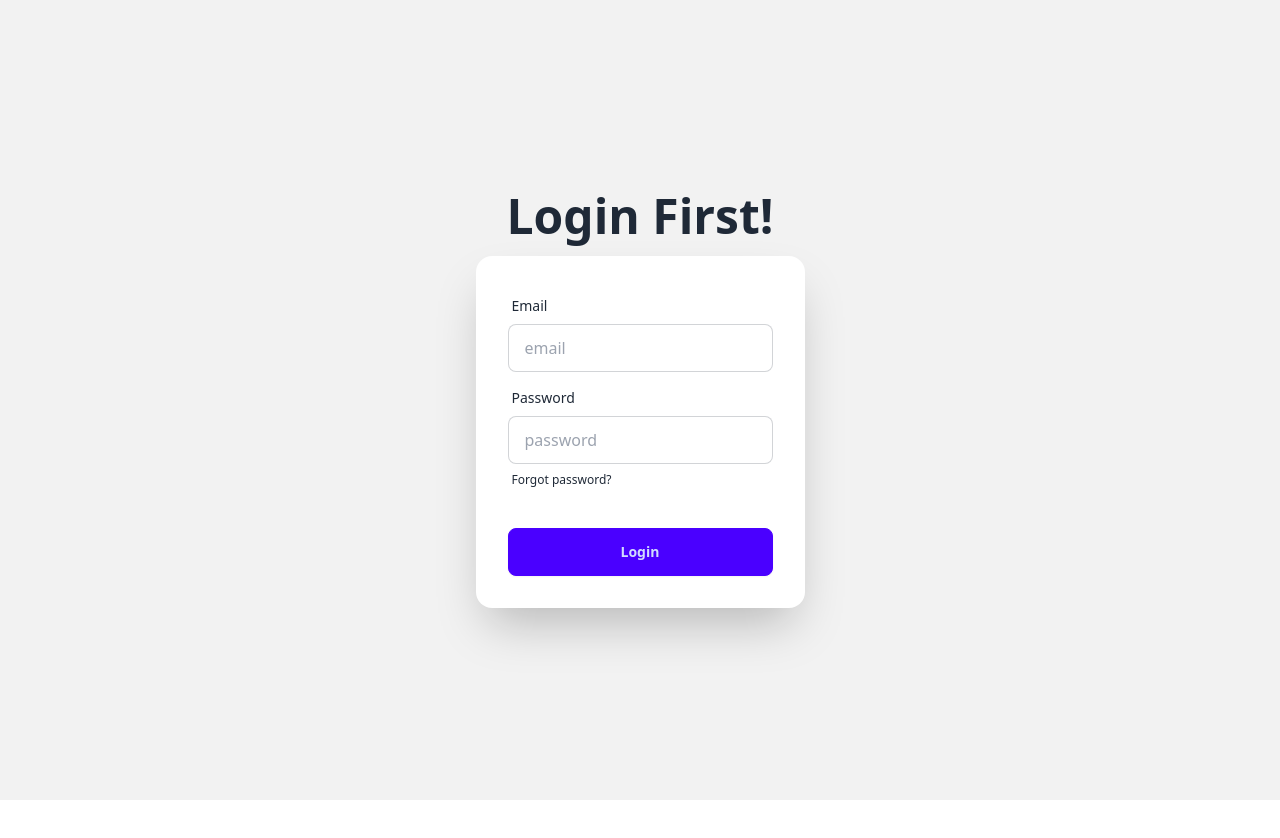
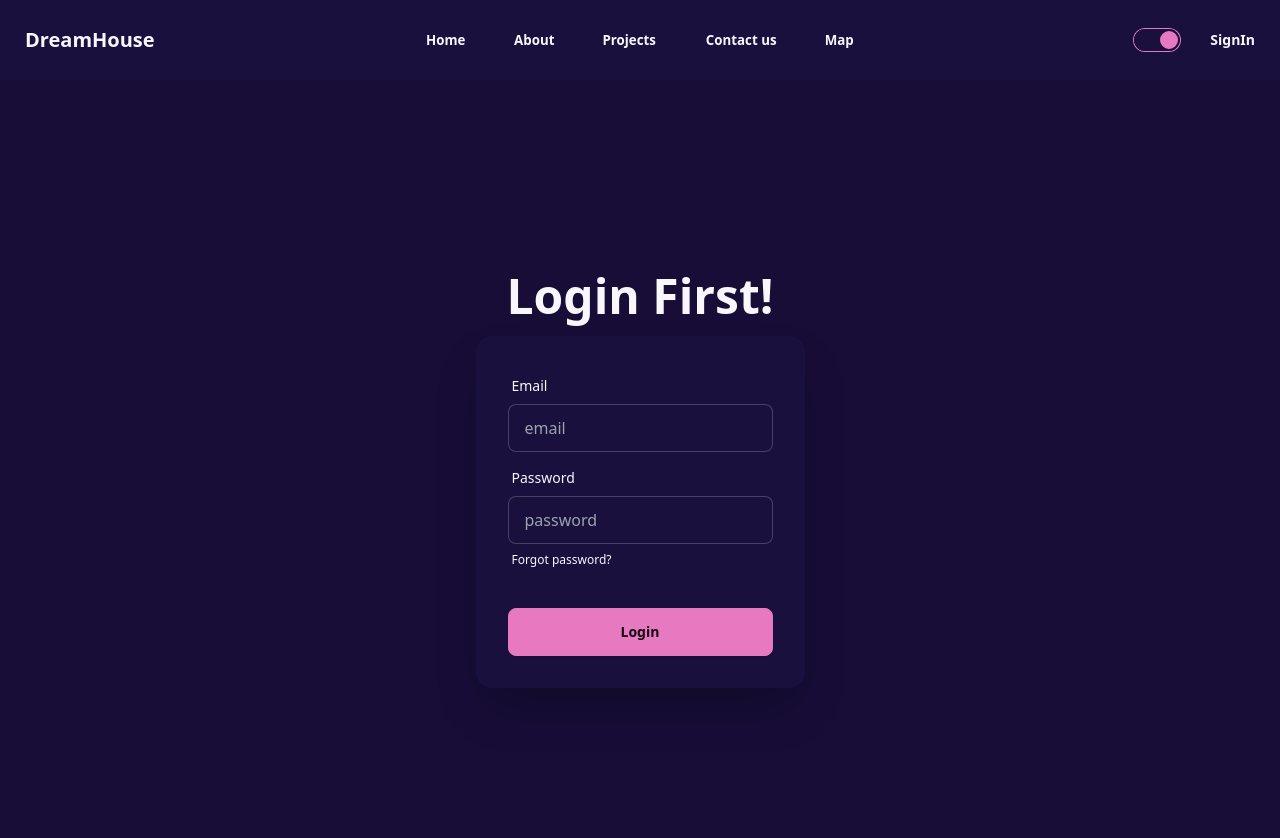
Before and after one commit to md1300/real-estate-project, a React (Vite) app: page /logIn in a window 1280 px wide. Shown: the top 838 px of the page. Before the commit the page ends 800 px from the top, so only its background shows below. Built offline with nearby package versions, Linux system fonts and the light colour scheme; no server answers.

Commit message:
log in  and enter details page

```diff
--- a/src/ContextApi/AuthProvider.jsx
+++ b/src/ContextApi/AuthProvider.jsx
@@ -17,6 +17,8 @@ export const ContextProvider=createContext(null)
     const [user,setUser]=useState(null)
     const [loading,setLoading]=useState(true)
 
+
+
     const createUser=(email,password)=>{
         setLoading(true)
         return createUserWithEmailAndPassword(auth,email,password)
@@ -34,10 +36,12 @@ export const ContextProvider=createContext(null)
         .then(result=>{
             console.log(result.user)
             toast("google log in successfully")
+
           })
           .catch(error=>{
             console.log(error.message)
-            toast("already log in")
+          toast("already log in")
+
           })
     }
     const githubLogin=()=>{
@@ -80,7 +84,7 @@ export const ContextProvider=createContext(null)
         }
     },[])
 
-    const authInfo ={name:"this is tawhid", user,createUser,logIn,googleLogIn,logOut, githubLogin , updateUserProfile,loading  }
+    const authInfo ={ user,createUser,logIn,googleLogIn,logOut, githubLogin , updateUserProfile,loading,  }
 
 
     return (
--- a/src/LogIn/LogIn.jsx
+++ b/src/LogIn/LogIn.jsx
@@ -1,6 +1,40 @@
+
+import Navber from '../Share/Navber';
+import { useContext } from 'react';
+import { ContextProvider } from '../ContextApi/AuthProvider';
+import { useLocation, useNavigate,  } from 'react-router-dom';
+import { toast } from 'react-toastify';
+
+
+
 const LogIn = () => {
+  const {logIn , }=useContext(ContextProvider)
+  const location=useLocation()
+  const navigate=useNavigate()
+
+
+
+
+
+  const handleSignInForm=(e)=>{
+         e.preventDefault()
+         const email=e.target.email.value;
+         const password=e.target.password.value;
+         console.log(email,password)
+
+         logIn(email,password)
+         .then(result=>{
+
+          navigate(location.state)
+         })
+         .catch(error=>{
+            toast(error.message)
+         })
+
+  }
     return (
         <div>
+          <Navber></Navber>
             <div className="hero bg-base-200 min-h-screen">
   <div className="hero-content flex flex-col ">
     <div className="text-center ">
@@ -8,18 +42,18 @@ const LogIn = () => {
     </div>
 
     <div className="card bg-base-100 w-full max-w-sm shrink-0 shadow-2xl">
-      <form className="card-body">
+      <form onSubmit={handleSignInForm} className="card-body">
         <div className="form-control">
           <label className="label">
             <span className="label-text">Email</span>
           </label>
-          <input type="email" placeholder="email" className="input input-bordered" required />
+          <input type="email" placeholder="email" className="input input-bordered" name='email' required />
         </div>
         <div className="form-control">
           <label className="label">
             <span className="label-text">Password</span>
           </label>
-          <input type="password" placeholder="password" className="input input-bordered" required />
+          <input type="password" placeholder="password" className="input input-bordered"  name='password' required />
           <label className="label">
             <a href="#" className="label-text-alt link link-hover">Forgot password?</a>
           </label>
@@ -32,6 +66,7 @@ const LogIn = () => {
 
   </div>
 </div>
+
         </div>
     );
 };
--- a/src/Page/Banner.jsx
+++ b/src/Page/Banner.jsx
@@ -8,6 +8,7 @@ import { ContextProvider } from '../ContextApi/AuthProvider';
 import { ToastContainer, toast } from 'react-toastify';
 
 import image from '../image/banner.jpg'
+
 
 
 
@@ -25,14 +26,14 @@ const Banner = () => {
     logIn(email,password)
     .then(result=>{
       console.log(result.user)
-      toast('wellcome here')
+    toast('wellcome here')
     })
     .catch(error=>{
-      toast('already log in')
+     "toast(error.message)"
       console.log(error.message)
     })
 
-    console.log(email,password,logIn)
+    // console.log(email,password,logIn)
   }
 
 
@@ -46,12 +47,9 @@ const Banner = () => {
   }
 
 
-
-
-
-
     return (
       <>
+      <ToastContainer className='absolute'></ToastContainer>
       <div className='relative'>
       <div className="carousel w-full">
   <div
@@ -60,7 +58,7 @@ const Banner = () => {
    style={{backgroundImage:`url(${image})`}}>
     <div className="carousel-overlay bg-opacity-60 "></div>
     <div>
-    <ToastContainer />
+
 
     </div>
 
--- a/src/PrivateRoute/PrivateRoute.jsx
+++ b/src/PrivateRoute/PrivateRoute.jsx
@@ -17,7 +17,7 @@ const PrivateRoute = ({children}) => {
         return children
     }
 
-     return <Navigate to="/logIn"/>
+     return <Navigate state={location.pathname} to="/logIn"/>
 
 
 
--- a/src/Register/Register.jsx
+++ b/src/Register/Register.jsx
@@ -1,7 +1,7 @@
 
 // import { useContext } from "react";
 import { useContext,  useState } from "react";
-import { Link } from "react-router-dom";
+import { Link, useNavigate } from "react-router-dom";
 import { ContextProvider } from "../ContextApi/AuthProvider";
 import { FaEye } from "react-icons/fa";
 import { IoMdEyeOff } from "react-icons/io";
@@ -14,8 +14,10 @@ import Footer from "../Share/Footer";
 const Register = () => {
   const [showPassword,setShowPassword]=useState('')
   const [signUpError,setSignUpError]=useState('')
-  const [success,setSuccess]=useState('')
-  // const ref=useRef()
+  // const [success,setSuccess]=useState('')
+
+const navigate=useNavigate()
+
 const {createUser,updateUserProfile}=useContext(ContextProvider)
 
 
@@ -53,28 +55,28 @@ else if(!/[a-z]/.test(password)){
     .then(result=>{
 
       updateUserProfile(name,url)
-
       toast('successfully register.')
 
-      console.log(result.user)
+      navigate('/')
+
+
 
     })
     .catch(error=>{
-      toast("already use this mail")
-      console.log(error.message)
+      toast(error.message)
+
 
     })
 
     // console.log(,url,createUser)
 
-
-
 }
 
     return (
         <div >
+         <Toaster />
           <Navber></Navber>
-          <Toaster />
+
         <div className="hero bg-base-200 min-h-screen" >
           <div className="text-center my-4 ">
             <h1 className="text-5xl font-bold">Register Now</h1>
@@ -104,7 +106,7 @@ else if(!/[a-z]/.test(password)){
                 <label className="label">
                   <span className="label-text">Password</span>
                 </label>
-                <div  className="join">
+                <div  className="">
                 <input type={showPassword? "text":"password"} placeholder="password" className="input input-bordered join-item" name="password" required />
                 <button className="join join-item items-center" onClick={()=>setShowPassword(!showPassword)}> {showPassword?<IoMdEyeOff />:<FaEye /> }</button>
                 </div>
--- a/src/Root/Root.jsx
+++ b/src/Root/Root.jsx
@@ -1,3 +1,4 @@
+import { useState } from "react";
 import Card from "../Card/Card";
 import EstateData from "../estateData/EstateData";
 import Banner from "../Page/Banner";
@@ -6,10 +7,12 @@ import Navber from "../Share/Navber";
 
 
 const Root = () => {
+
     return (
         <div className="mx-3">
+
             <Navber></Navber>
-            <Banner></Banner>
+            <Banner ></Banner>
             <Card></Card>
             <EstateData></EstateData>
             <Footer></Footer>
--- a/src/ShowEstateData/ShowEstateDate.jsx
+++ b/src/ShowEstateData/ShowEstateDate.jsx
@@ -1,4 +1,5 @@
 import { Link } from "react-router-dom";
+import LogIn from "../LogIn/LogIn";
 
 
 const ShowEstateDate = ({showDatum}) => {
@@ -26,6 +27,7 @@ const ShowEstateDate = ({showDatum}) => {
     </div>
       </div>
  </div>
+
         </div>
 
     );
```
